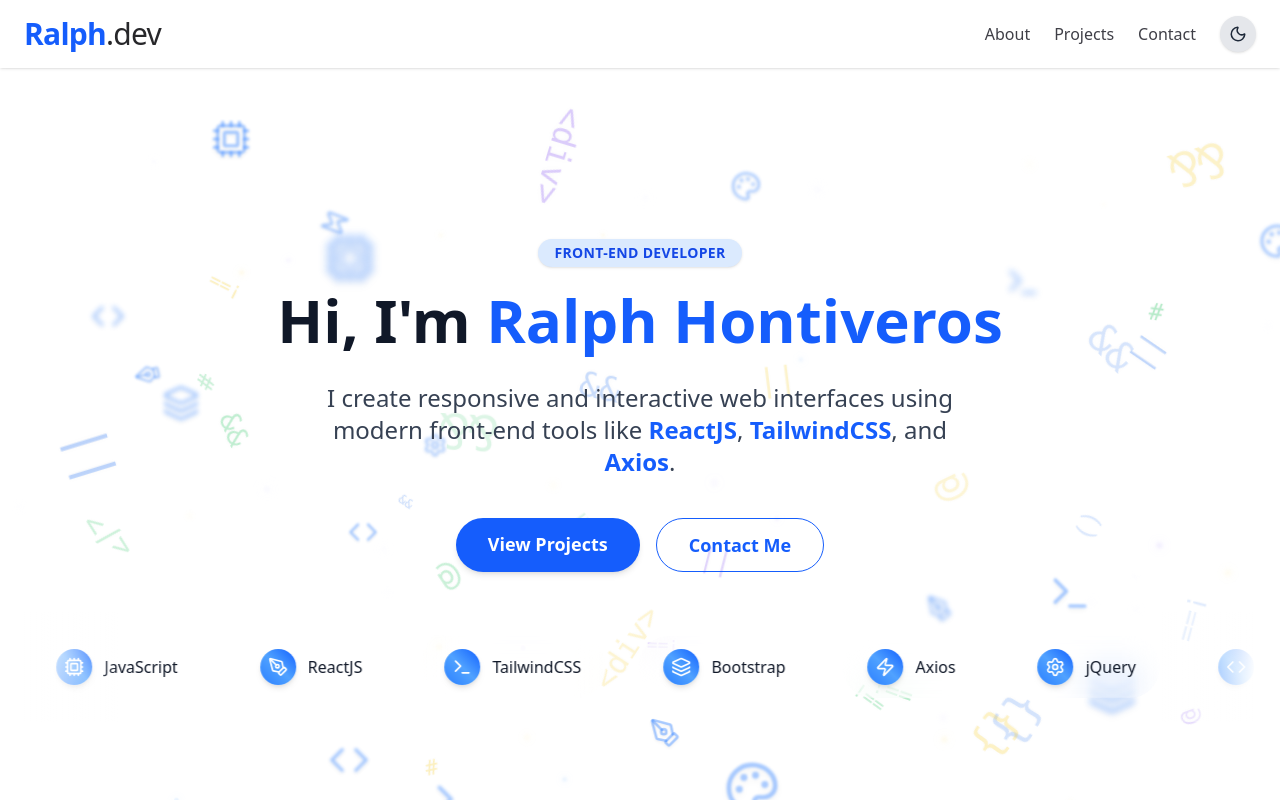
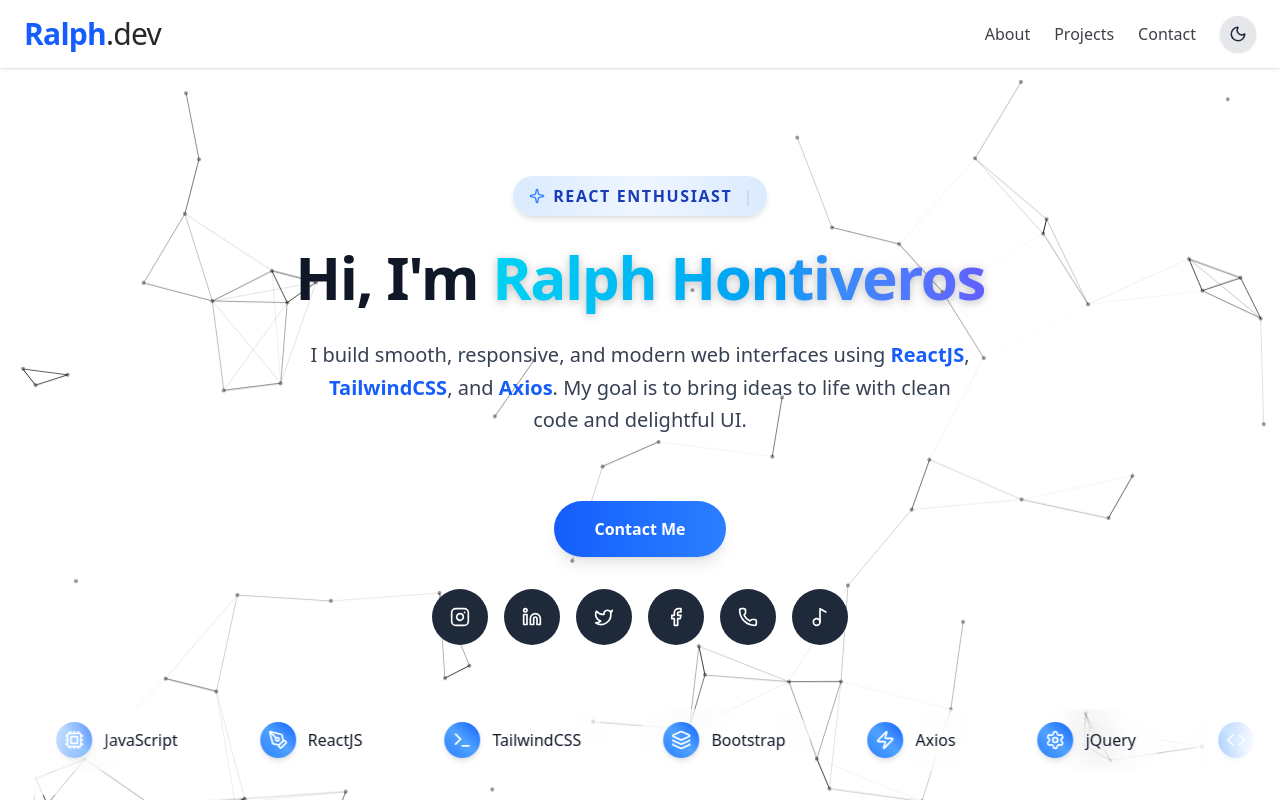
Before and after one commit to RalphHontiveros/portfolio, a React (Vite) app: page / in a window 1280 px wide. Shown: the top 800 px of the page. Built offline with nearby package versions, Linux system fonts and the light colour scheme.

Commit message:
replace BG, enhance hero heading, and button

```diff
--- a/src/components/Hero.jsx
+++ b/src/components/Hero.jsx
@@ -1,7 +1,10 @@
+// ===== Imports =====
 import React, { useEffect, useState, useRef } from "react";
+import { Sparkle } from "lucide-react";
+import { Typewriter } from "react-simple-typewriter";
 import { motion } from "framer-motion";
-import { ChevronsDown } from "lucide-react";
 import {
+  ChevronsDown,
   Code,
   Palette,
   Cpu,
@@ -10,9 +13,15 @@
   Zap,
   Terminal,
   Settings,
+  Instagram,
+  Linkedin,
+  Twitter,
+  Facebook,
+  Phone,
+  Music2,
 } from "lucide-react";
 
-// === Skill Icons with Names ===
+// ===== Skills List =====
 const skills = [
   { name: "HTML", icon: Code },
   { name: "CSS", icon: Palette },
@@ -24,30 +33,107 @@
   { name: "jQuery", icon: Settings },
 ];
 
+// ===== Main Component =====
 export default function Hero() {
-  // === State & Refs ===
-  const [isDarkMode, setIsDarkMode] = useState(false);
+  const [isDarkMode, setIsDarkMode] = useState(
+    document.documentElement.classList.contains("dark")
+  );
+
+  // Refs
   const marqueeRef = useRef(null);
   const animationFrame = useRef(null);
   const lastTimestamp = useRef(null);
   const offsetX = useRef(0);
+  const canvasRef = useRef(null);
+
   const speed = 60;
 
-  // === Theme Detection ===
+  // ===== Effect: Watch for Theme Change =====
   useEffect(() => {
-    const savedTheme = localStorage.getItem("theme");
-    setIsDarkMode(savedTheme === "dark");
+    const observer = new MutationObserver(() => {
+      setIsDarkMode(document.documentElement.classList.contains("dark"));
+    });
+
+    observer.observe(document.documentElement, {
+      attributes: true,
+      attributeFilter: ["class"],
+    });
+
+    return () => observer.disconnect();
   }, []);
 
+  // ===== Effect: Canvas Background Animation =====
   useEffect(() => {
-    document.documentElement.classList.toggle("dark", isDarkMode);
+    const canvas = canvasRef.current;
+    const ctx = canvas.getContext("2d");
+    let width = (canvas.width = window.innerWidth);
+    let height = (canvas.height = window.innerHeight);
+    let points = [];
+
+    const initPoints = () => {
+      points = Array.from({ length: 80 }).map(() => ({
+        x: Math.random() * width,
+        y: Math.random() * height,
+        vx: (Math.random() - 0.5) * 0.5,
+        vy: (Math.random() - 0.5) * 0.5,
+      }));
+    };
+
+    const draw = () => {
+      ctx.clearRect(0, 0, width, height);
+
+      const dotColor = isDarkMode ? "rgba(255,255,255,0.5)" : "rgba(0,0,0,0.4)";
+      const baseLineColor = isDarkMode ? [255, 255, 255] : [0, 0, 0];
+
+      for (let i = 0; i < points.length; i++) {
+        const p = points[i];
+        p.x += p.vx;
+        p.y += p.vy;
+
+        if (p.x < 0 || p.x > width) p.vx *= -1;
+        if (p.y < 0 || p.y > height) p.vy *= -1;
+
+        ctx.beginPath();
+        ctx.arc(p.x, p.y, 2, 0, Math.PI * 2);
+        ctx.fillStyle = dotColor;
+        ctx.fill();
+
+        for (let j = i + 1; j < points.length; j++) {
+          const q = points[j];
+          const dist = Math.hypot(p.x - q.x, p.y - q.y);
+          if (dist < 120) {
+            const opacity = 1 - dist / 120;
+            ctx.strokeStyle = `rgba(${baseLineColor[0]},${baseLineColor[1]},${baseLineColor[2]},${opacity})`;
+            ctx.beginPath();
+            ctx.moveTo(p.x, p.y);
+            ctx.lineTo(q.x, q.y);
+            ctx.stroke();
+          }
+        }
+      }
+
+      requestAnimationFrame(draw);
+    };
+
+    initPoints();
+    draw();
+
+    const handleResize = () => {
+      width = canvas.width = window.innerWidth;
+      height = canvas.height = window.innerHeight;
+      initPoints();
+    };
+
+    window.addEventListener("resize", handleResize);
+    return () => window.removeEventListener("resize", handleResize);
   }, [isDarkMode]);
 
-  // === Marquee Animation ===
+  // ===== Marquee Animation Functions =====
   const animateMarquee = (timestamp) => {
     if (!lastTimestamp.current) lastTimestamp.current = timestamp;
     const delta = (timestamp - lastTimestamp.current) / 1000;
     lastTimestamp.current = timestamp;
+
     offsetX.current -= speed * delta;
 
     const el = marqueeRef.current;
@@ -73,222 +159,111 @@
     animationFrame.current = requestAnimationFrame(animateMarquee);
   };
 
+  // ===== Render =====
   return (
     <div className="relative overflow-hidden bg-white dark:bg-black transition-colors duration-500">
-      {/* === Floating Code Icons === */}
-      <div className="absolute inset-0 z-0 pointer-events-none overflow-hidden">
-        {Array.from({ length: 24 }).map((_, index) => {
-          const skill = skills[index % skills.length];
-          const left = `${Math.random() * 100}%`;
-          const top = `${Math.random() * 100}%`;
-          const scale = Math.random() * 0.6 + 0.4;
-          const rotate = Math.random() * 360;
-          const duration = 15 + Math.random() * 25;
-          const delay = Math.random() * 10;
-          const blur = Math.random() * 4 + 1;
-          const direction = index % 2 === 0 ? "y" : "x";
-          const zIndex = Math.floor(Math.random() * 3);
+      <canvas
+        ref={canvasRef}
+        className="absolute inset-0 z-0 w-full h-full pointer-events-none"
+      />
 
-          return (
-            <motion.div
-              key={index}
-              aria-hidden="true"
-              className={`absolute ${
-                isDarkMode ? "text-blue-800/30" : "text-blue-500/40"
-              } hover:opacity-70 transition-all duration-700 ease-in-out hover:scale-110 hover:drop-shadow-xl`}
-              initial={{ [direction]: 0, scale, rotate }}
-              animate={{ [direction]: ["0%", "20%", "0%"], rotate: [0, 360] }}
-              transition={{ duration, delay, repeat: Infinity, ease: "easeInOut" }}
-              style={{ left, top, zIndex, filter: `blur(${blur}px)` }}
-            >
-              <skill.icon className="w-10 h-10 sm:w-14 sm:h-14 drop-shadow-md" />
-            </motion.div>
-          );
-        })}
-      </div>
-
-      {/* === Parallax Sparkles === */}
-      <div className="absolute inset-0 z-0 pointer-events-none overflow-hidden">
-        {Array.from({ length: 40 }).map((_, i) => {
-          const size = Math.random() * 4 + 2;
-          const top = `${Math.random() * 100}%`;
-          const left = `${Math.random() * 100}%`;
-          const delay = Math.random() * 5;
-          const opacity = Math.random() * 0.4 + 0.1;
-          const blur = Math.random() * 2 + 0.5;
-          const rotation = Math.random() > 0.5 ? [0, 360] : [360, 0];
-
-          const colors = isDarkMode
-            ? [
-                "rgba(255,255,255,0.9)",
-                "rgba(173, 216, 230, 0.8)",
-                "rgba(255, 240, 245, 0.7)",
-                "rgba(255, 250, 205, 0.6)",
-              ]
-            : [
-                "rgba(147, 197, 253, 0.6)",
-                "rgba(196, 181, 253, 0.6)",
-                "rgba(253, 230, 138, 0.5)",
-                "rgba(240, 240, 255, 0.7)",
-              ];
-
-          const color = colors[Math.floor(Math.random() * colors.length)];
-
-          return (
-            <motion.div
-              key={`sparkle-${i}`}
-              className="absolute rounded-full"
-              style={{
-                width: size,
-                height: size,
-                top,
-                left,
-                opacity,
-                backgroundColor: color,
-                filter: `blur(${blur}px)`,
-                boxShadow: `0 0 ${size * 2}px ${color}`,
-              }}
-              animate={{
-                x: [0, Math.random() * 12 - 6, 0],
-                y: [0, Math.random() * 12 - 6, 0],
-                rotate: rotation,
-                scale: [1, 1.3, 1],
-              }}
-              transition={{
-                duration: 5 + Math.random() * 4,
-                delay,
-                repeat: Infinity,
-                ease: "easeInOut",
-              }}
-            />
-          );
-        })}
-      </div>
-
-      {/* === Floating Symbols === */}
-      <div className="absolute inset-0 z-0 pointer-events-none overflow-hidden">
-        {Array.from({ length: 30 }).map((_, index) => {
-          const symbols = ["</>", "{}", "()", "@", "#", "<div>", "</div>", "&&", "||", "!=="];
-          const symbol = symbols[Math.floor(Math.random() * symbols.length)];
-
-          const top = `${Math.random() * 90 + 5}%`;
-          const left = `${Math.random() * 90 + 5}%`;
-          const rotateStart = Math.random() * 360;
-          const rotateEnd = rotateStart + 60;
-          const delay = Math.random() * 3;
-          const duration = 10 + Math.random() * 10;
-          const opacity = Math.random() * 0.4 + 0.2;
-          const scaleStart = Math.random() * 0.7 + 0.7;
-
-          const colors = isDarkMode
-            ? [
-                "rgba(59, 130, 246, 0.3)",
-                "rgba(139, 92, 246, 0.3)",
-                "rgba(34, 197, 94, 0.3)",
-                "rgba(250, 204, 21, 0.3)",
-              ]
-            : [
-                "rgba(59, 130, 246, 0.5)",
-                "rgba(139, 92, 246, 0.5)",
-                "rgba(34, 197, 94, 0.5)",
-                "rgba(250, 204, 21, 0.5)",
-              ];
-
-          const color = colors[Math.floor(Math.random() * colors.length)];
-
-          return (
-            <motion.div
-              key={`symbol-${index}`}
-              className="absolute font-mono"
-              style={{
-                top,
-                left,
-                rotate: rotateStart,
-                fontSize: `${Math.random() * 1.5 + 0.8}rem`,
-                color,
-                opacity,
-                filter: "blur(0.5px) drop-shadow(0 0 2px rgba(0,0,0,0.1))",
-              }}
-              animate={{
-                y: ["0%", "-15%", "0%"],
-                rotate: [rotateStart, rotateEnd, rotateStart],
-                scale: [scaleStart, scaleStart + 0.2, scaleStart],
-                opacity: [opacity, opacity + 0.1, opacity],
-              }}
-              transition={{
-                delay,
-                duration,
-                repeat: Infinity,
-                ease: "easeInOut",
-              }}
-            >
-              {symbol}
-            </motion.div>
-          );
-        })}
-      </div>
-
-      {/* === Hero Section === */}
-      <section
-        id="hero"
-        className="relative z-10 min-h-screen flex flex-col justify-center items-center px-6 py-20 text-center"
-      >
-        {/* Tagline */}
+      <section className="relative z-10 min-h-screen flex flex-col justify-center items-center px-6 py-24 text-center">
+        {/* === Animated Developer Badge === */}
         <motion.div
           initial={{ opacity: 0, y: -10 }}
           animate={{ opacity: 1, y: 0 }}
           transition={{ duration: 0.6 }}
-          className="mb-4 px-4 py-1 text-sm font-semibold uppercase tracking-wide bg-blue-100 dark:bg-blue-800 text-blue-700 dark:text-blue-200 rounded-full shadow-sm"
+          className="mb-6 inline-flex items-center gap-2 px-4 py-2 text-sm sm:text-base font-semibold tracking-widest uppercase rounded-full bg-gradient-to-r from-blue-100 via-blue-50 to-blue-100 dark:from-blue-800 dark:via-blue-900 dark:to-blue-800 text-blue-800 dark:text-blue-200 shadow-md backdrop-blur-sm"
         >
-          Front-End Developer
+          <Sparkle className="w-4 h-4 text-blue-500 dark:text-blue-300 animate-pulse" />
+          <Typewriter
+            words={["Front-End Developer", "React Enthusiast", "UI/UX Explorer"]}
+            loop={0}
+            cursor
+            cursorStyle="|"
+            typeSpeed={65}
+            deleteSpeed={45}
+            delaySpeed={2000}
+          />
         </motion.div>
 
-        {/* Heading */}
+        {/* === Hero Heading === */}
         <motion.h1
-          initial={{ opacity: 0, y: 30 }}
+  initial={{ opacity: 0, y: 40 }}
   animate={{ opacity: 1, y: 0 }}
-          transition={{ duration: 0.8 }}
-          className="text-4xl sm:text-5xl md:text-6xl font-extrabold text-gray-900 dark:text-white leading-tight"
+  transition={{ duration: 1 }}
+  className="text-4xl sm:text-5xl md:text-6xl font-extrabold leading-tight max-w-6xl mx-auto text-center text-gray-900 dark:text-white tracking-tight"
 >
   Hi, I'm{" "}
-          <span className="text-blue-600 dark:text-blue-400">Ralph Hontiveros</span>
+  <span className="relative inline-block group">
+    <span
+      className="bg-gradient-to-r from-cyan-400 via-sky-500 to-indigo-500 bg-clip-text text-transparent dark:from-cyan-300 dark:via-sky-400 dark:to-indigo-300 drop-shadow-[0_2px_5px_rgba(0,0,0,0.25)] transition-all duration-300 ease-in-out group-hover:brightness-110 group-hover:saturate-150"
+    >
+      Ralph Hontiveros
+    </span>
+    <span className="absolute left-0 bottom-0 w-full h-[3px] bg-gradient-to-r from-cyan-400 via-sky-400 to-indigo-400 opacity-40 rounded-md transform scale-x-0 group-hover:scale-x-100 transition-transform duration-500 origin-left"></span>
+  </span>
 </motion.h1>
 
-        {/* Description */}
+        {/* === Paragraph Intro === */}
         <motion.p
           initial={{ opacity: 0, y: 20 }}
           animate={{ opacity: 1, y: 0 }}
           transition={{ delay: 0.2, duration: 0.8 }}
-          className="mt-6 text-lg sm:text-xl md:text-2xl text-gray-700 dark:text-gray-300 max-w-2xl"
+          className="mt-6 text-base sm:text-lg md:text-xl text-gray-700 dark:text-gray-300 max-w-2xl text-center leading-relaxed"
         >
-          I create responsive and interactive web interfaces using modern front-end tools like
-          <span className="font-semibold text-blue-600 dark:text-blue-300"> ReactJS</span>,
-          <span className="font-semibold text-blue-600 dark:text-blue-300"> TailwindCSS</span>, and
-          <span className="font-semibold text-blue-600 dark:text-blue-300"> Axios</span>.
+          I build smooth, responsive, and modern web interfaces using{" "}
+          <span className="font-semibold text-blue-600 dark:text-blue-300">ReactJS</span>,{" "}
+          <span className="font-semibold text-blue-600 dark:text-blue-300">TailwindCSS</span>, and{" "}
+          <span className="font-semibold text-blue-600 dark:text-blue-300">Axios</span>.
+          My goal is to bring ideas to life with clean code and delightful UI.
         </motion.p>
 
-        {/* CTA Buttons */}
+
+
+        {/* === Contact Me Button === */}
 <motion.div
   initial={{ opacity: 0, y: 20 }}
   animate={{ opacity: 1, y: 0 }}
-          transition={{ delay: 0.4, duration: 0.8 }}
-          className="mt-10 flex flex-col sm:flex-row gap-4"
+  transition={{ delay: 0.3, duration: 0.8 }}
+  className="mt-16 text-center"
 >
   <a
-            href="#projects"
-            className="px-8 py-3 text-base sm:text-lg font-semibold bg-blue-600 text-white rounded-full shadow-md hover:bg-blue-700 hover:scale-105 transition-all duration-300"
-          >
-            View Projects
-          </a>
-          <a
     href="#contact"
-            className="px-8 py-3 text-base sm:text-lg font-semibold border border-blue-600 dark:border-blue-300 text-blue-600 dark:text-blue-300 rounded-full hover:bg-blue-50 dark:hover:bg-blue-900 hover:scale-105 transition-all duration-300"
+    className="inline-block px-10 py-4 text-base font-bold bg-gradient-to-r from-blue-600 to-blue-500 text-white rounded-full shadow-lg backdrop-blur-md hover:shadow-xl hover:scale-105 transition-all duration-300"
   >
     Contact Me
   </a>
 </motion.div>
 
-        {/* Scroll Down Icon */}
+{/* === Minimal Media Icons Grid === */}
+<motion.div
+  initial={{ opacity: 0, y: 20 }}
+  animate={{ opacity: 1, y: 0 }}
+  transition={{ delay: 0.5, duration: 0.8 }}
+  className="mt-8 grid grid-cols-3 sm:grid-cols-6 gap-4 max-w-3xl mx-auto px-4"
+>
+  {[
+    { icon: <Instagram className="w-5 h-5" />, href: "https://instagram.com/yourusername", label: "Instagram" },
+    { icon: <Linkedin className="w-5 h-5" />, href: "https://linkedin.com/in/yourusername", label: "LinkedIn" },
+    { icon: <Twitter className="w-5 h-5" />, href: "https://twitter.com/yourusername", label: "Twitter" },
+    { icon: <Facebook className="w-5 h-5" />, href: "https://facebook.com/yourusername", label: "Facebook" },
+    { icon: <Phone className="w-5 h-5" />, href: "https://wa.me/yourphonenumber", label: "WhatsApp" },
+    { icon: <Music2 className="w-5 h-5" />, href: "https://tiktok.com/@yourusername", label: "TikTok" },
+  ].map(({ icon, href, label }) => (
+    <a
+      key={label}
+      href={href}
+      target="_blank"
+      rel="noopener noreferrer"
+      className="w-12 h-12 sm:w-14 sm:h-14 flex items-center justify-center rounded-full bg-gray-800 text-white hover:bg-gray-700 transition-all duration-300"
+      aria-label={label}
+    >
+      {icon}
+    </a>
+  ))}
+</motion.div>
+        {/* === Scroll Icon === */}
         <motion.div
           animate={{ y: [0, 10, 0] }}
           transition={{ repeat: Infinity, duration: 1.5 }}
@@ -297,7 +272,7 @@
           <ChevronsDown className="w-6 h-6 text-blue-600 dark:text-blue-300" />
         </motion.div>
 
-        {/* Infinite Marquee */}
+        {/* === Skills Marquee === */}
         <div className="mt-10 w-full overflow-hidden relative">
           <div className="absolute left-0 top-0 h-full w-16 sm:w-24 bg-gradient-to-r from-white dark:from-black to-transparent z-10 pointer-events-none" />
           <div className="absolute right-0 top-0 h-full w-16 sm:w-24 bg-gradient-to-l from-white dark:from-black to-transparent z-10 pointer-events-none" />
@@ -315,7 +290,9 @@
                 <div className="p-1.5 sm:p-2 rounded-full bg-gradient-to-tr from-blue-500 via-blue-400 to-blue-600 text-white dark:from-blue-600 dark:to-blue-400 shadow-md group-hover:rotate-[15deg] transition-transform duration-300">
                   <skill.icon className="w-4 h-4 sm:w-5 sm:h-5" />
                 </div>
-                <span className="text-xs sm:text-sm md:text-base">{skill.name}</span>
+                <span className="text-xs sm:text-sm md:text-base">
+                  {skill.name}
+                </span>
               </div>
             ))}
           </div>
```
Lines whose indentation alone changed are shown as unchanged.
